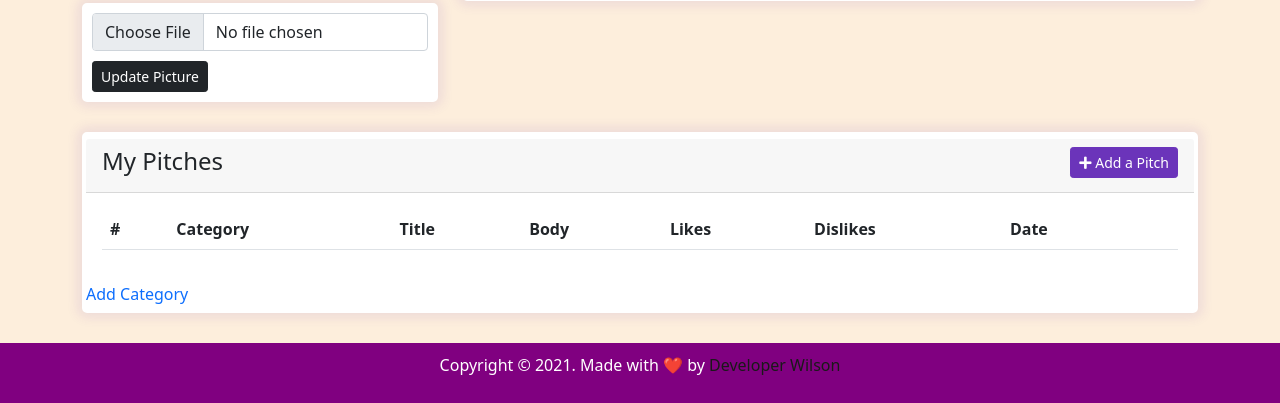
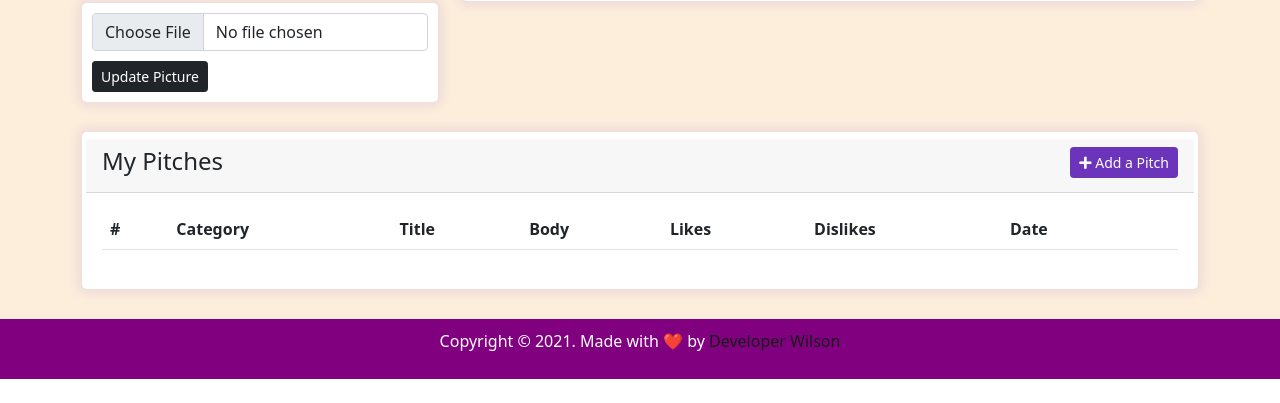
Before and after one commit to WilsonKinyua/pitches, a Flask app: a page that uses app/templates/profile/profile.html in a window 1280 px wide. Shown: the part 527-930 px from the top of the page. After the commit the page ends 906 px from the top, so only its background shows below. Run offline with Flask 2, Linux system fonts and the light colour scheme; the visitor is signed in with stand-in values (Sample User, id 1); data comes from the database, SQL or seed files in the repository; data that the repository does not hold is empty; some libraries are stand-ins or nearby versions.

Commit message:
removed of adding categories to every use

```diff
--- a/app/templates/profile/profile.html
+++ b/app/templates/profile/profile.html
@@ -114,7 +114,7 @@
                         <!-- includes pitches.html from templates folder -->
                         {% include 'pitches.html' %}
                     </div>
-                    <a href="{{ url_for('main.add_category')}}">Add Category</a>
+                    <!-- <a href="{{ url_for('main.add_category')}}">Add Category</a> -->
                 </div>
             </div>
         </div>
```
